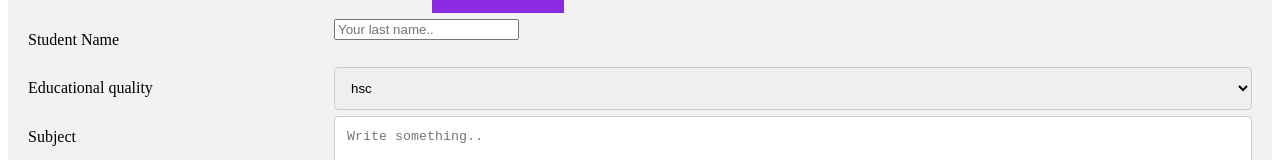
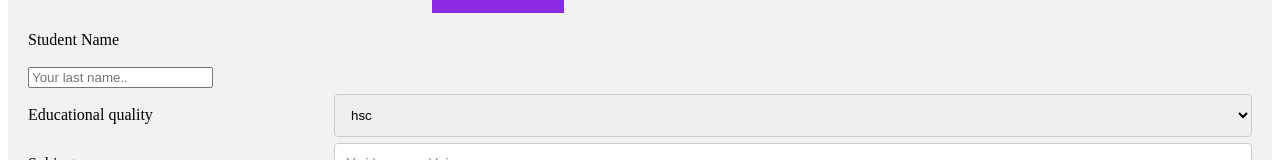
Before and after one commit to tanjinaesha/Simple_uni_web, a plain HTML site: page index.html in a window 1280 px wide. Shown: the part 640-800 px from the top of the page. Drawn offline with Linux system fonts and the light colour scheme.

Commit message:
Update index.html

```diff
--- a/index.html
+++ b/index.html
@@ -83,7 +83,7 @@
 
             </div>
             <div class="row ">
-                <div class="col-25 ">
+                <div class="col-75 ">
                     <label for="lname ">Student Name</label>
                 </div>
                 <div class="col-75 ">
```
